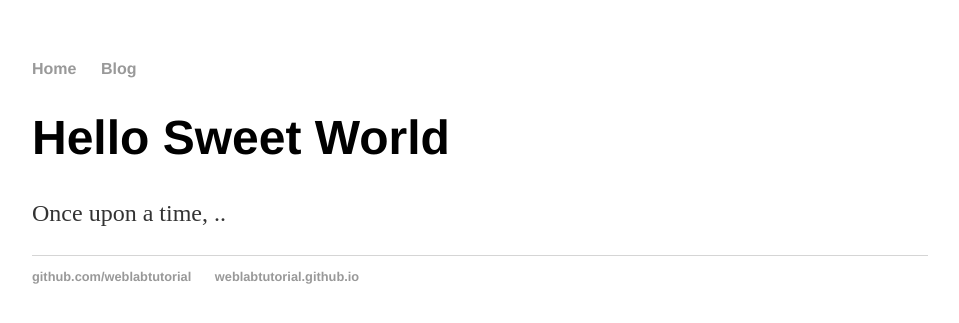
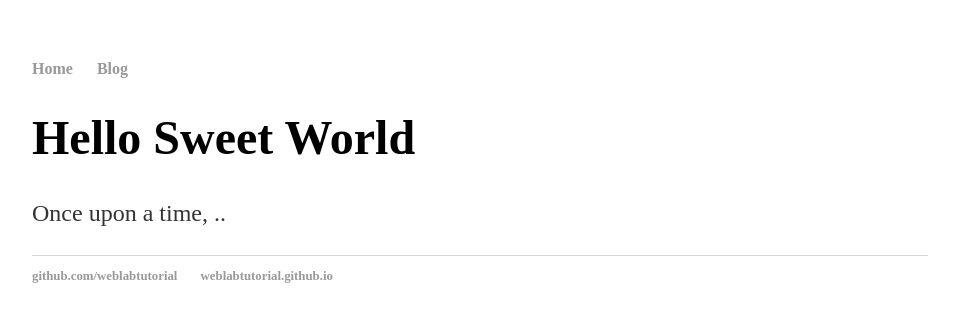
Before and after one commit to Liocky/Liocky.github.io, a Jekyll site: the page built from index.html, in a window 1280 px wide. Shown: the top 323 px of the page, without its empty margins (160-1119 px from the left). Built offline with Jekyll 4.4.1, drawn with Linux system fonts in a browser that asks for light colours.

Commit message:
Update main.css

```diff
--- a/css/main.css
+++ b/css/main.css
@@ -4,7 +4,7 @@ body {
 }
 h1 {
 	font-size: 3em;
-	font-family:'Helvetica', 'Arial', 'Sans-Serif';
+	font-family:'Times New Roman', 'Arial', 'Sans-Serif';
 }
 p {
 	font-size: 1.5em;
@@ -16,7 +16,7 @@ footer {
 	font-size: .8em;
 }
 nav ul, footer ul {
-	font-family:'Helvetica', 'Arial', 'Sans-Serif';
+	font-family:'Times New Roman', 'Arial', 'Sans-Serif';
 	padding: 0px;
 	list-style: none;
 	font-weight: bold;
```
